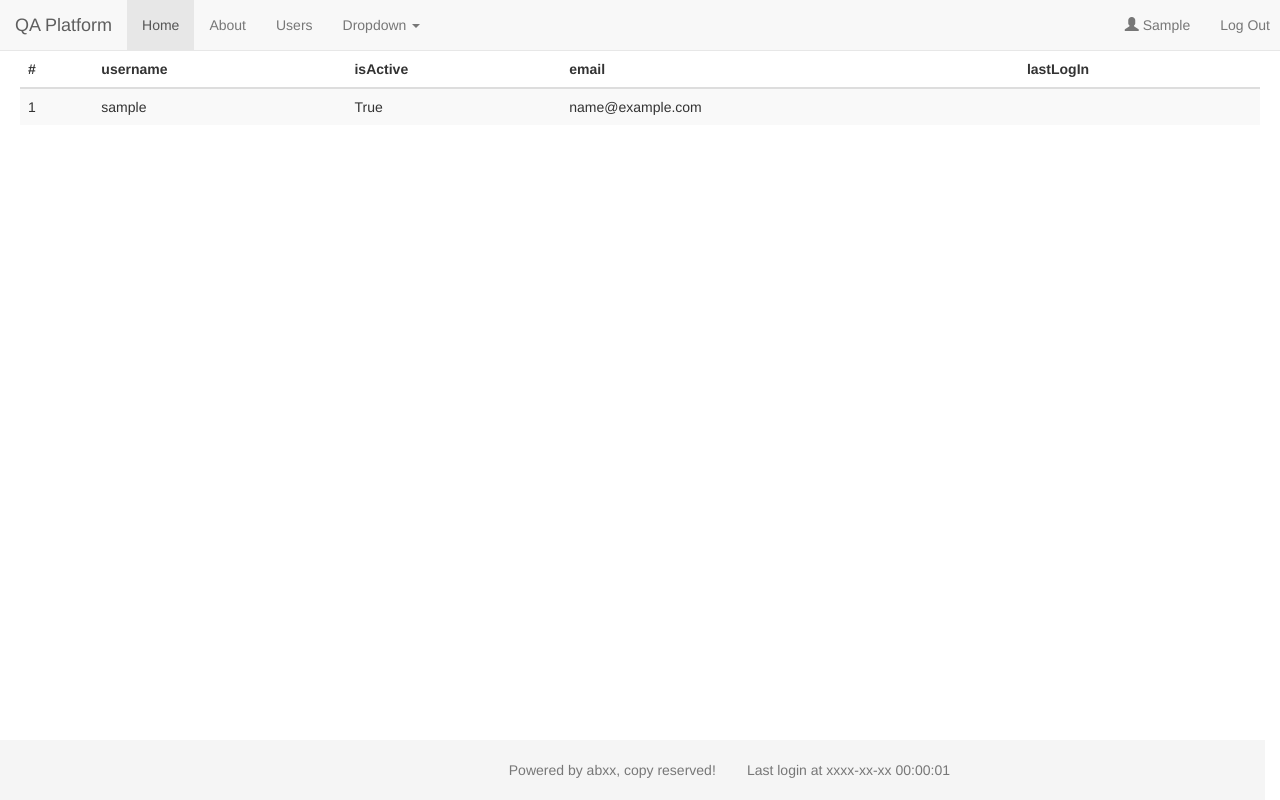
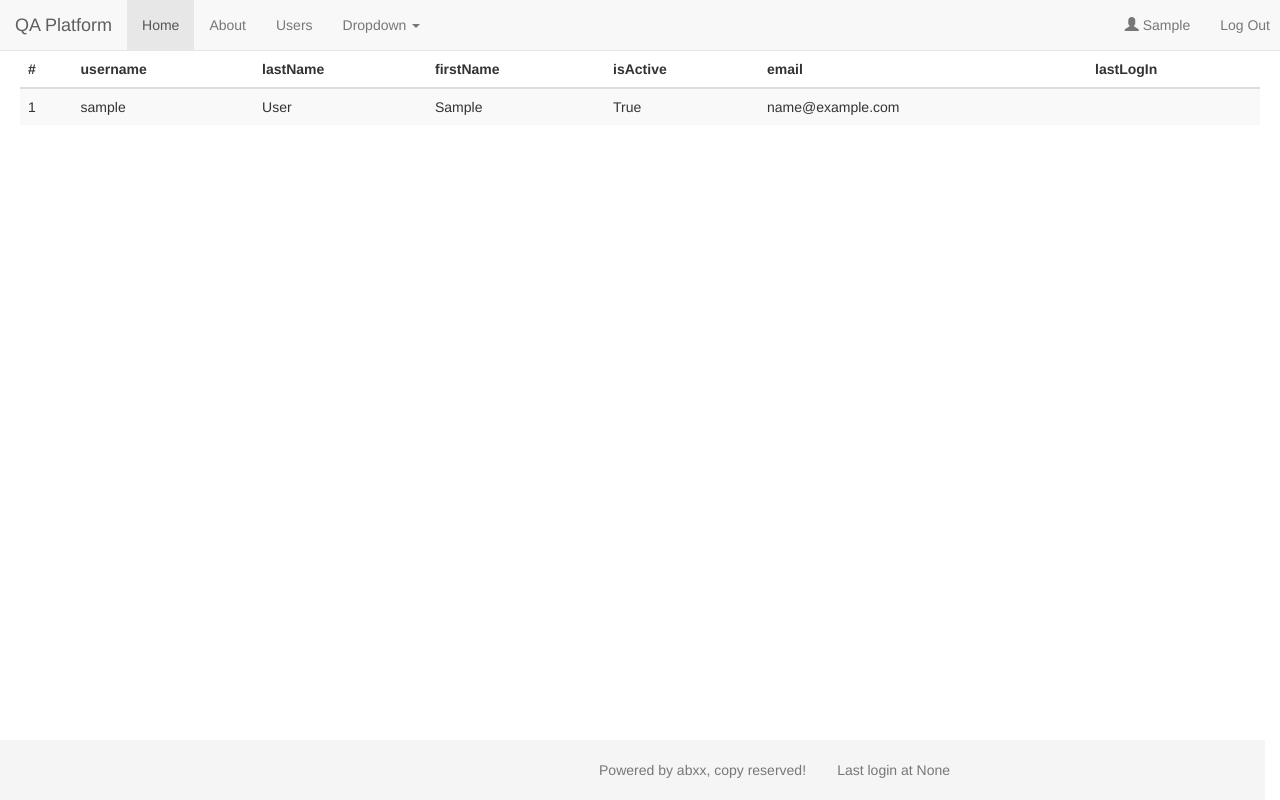
Before and after one commit to nicklasyao/qa-plateform, a Django app: template home/templates/user.html in a window 1280 px wide. Run offline with Django 3.2, Linux system fonts and the light colour scheme; the template is opened without the code that fills it: values that come from a table or form of the project are taken from there, others are empty; the visitor is signed in with stand-in values (Sample User, id 1); data comes from the database, SQL or seed files in the repository; some libraries are stand-ins or nearby versions.

Commit message:
update base template
update base template

```diff
--- a/home/templates/user.html
+++ b/home/templates/user.html
@@ -6,6 +6,8 @@
         <tr>
             <th>#</th>
             <th>username</th>
+            <th>lastName</th>
+            <th>firstName</th>
             <th>isActive</th>
             <th>email</th>
             <th>lastLogIn</th>
@@ -16,6 +18,8 @@
         <tr>
             <td>{{ forloop.counter }}</td>
             <td>{{ u.username }}</td>
+            <td>{{ u.last_name }}</td>
+            <td>{{ u.first_name }}</td>
             {% ifequal u.is_active 1 %}
             <td>True</td>
             {% else %}
--- a/templates/base_page.html
+++ b/templates/base_page.html
@@ -89,7 +89,7 @@
     <div class="row">
         <footer class="footer">
             <div class="container">
-                <p class="text-muted">Powered by abxx, copy reserved! &nbsp;&nbsp;&nbsp;&nbsp;&nbsp;&nbsp; Last login at xxxx-xx-xx 00:00:01</p>
+                <p class="text-muted">Powered by abxx, copy reserved! &nbsp;&nbsp;&nbsp;&nbsp;&nbsp;&nbsp; Last login at {{ user.last_login }}</p>
             </div>
         </footer>
     </div>
```
Also changed, not shown: qa_platform/settings.py (+4 -4 lines), 1 other file.
